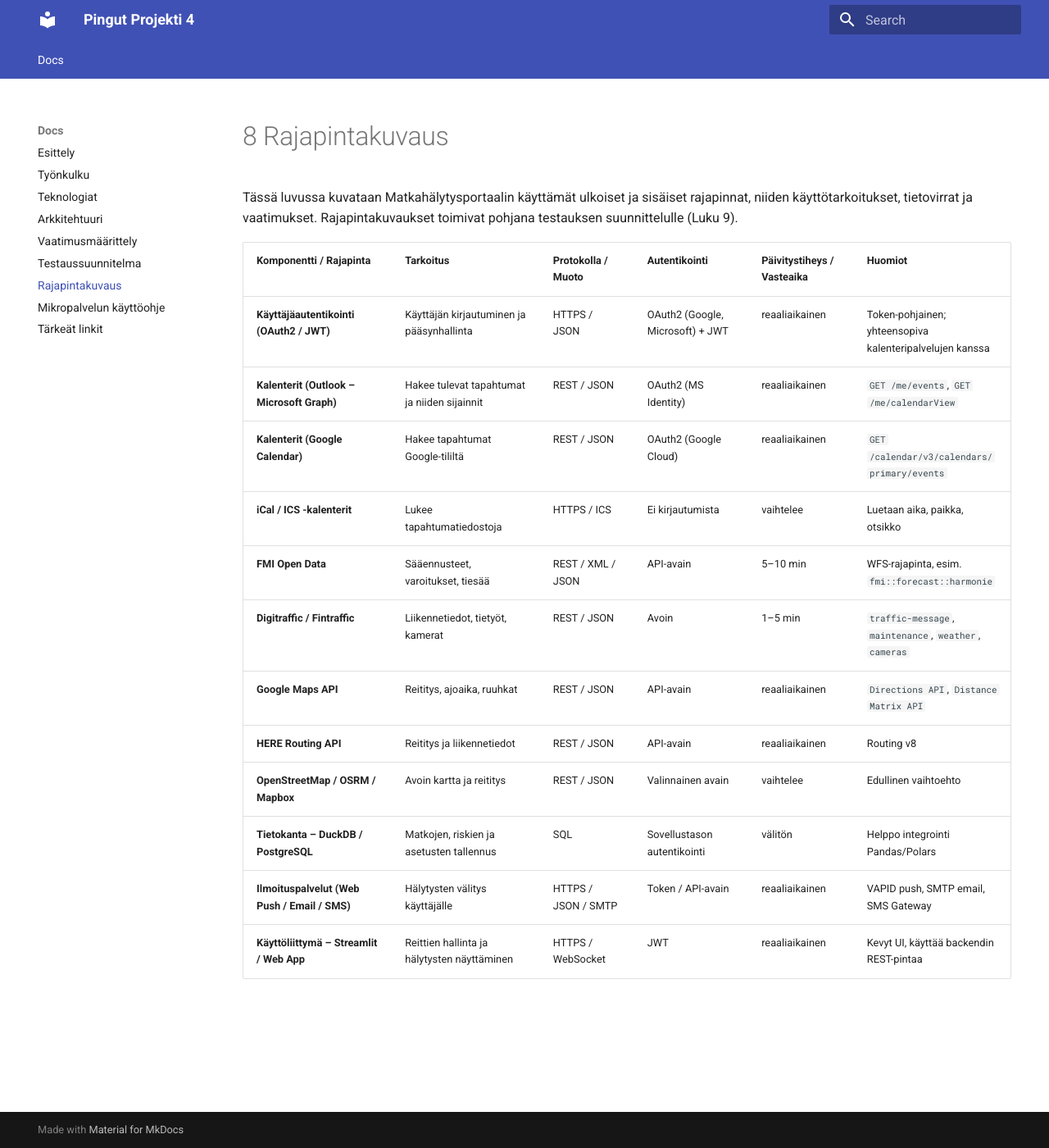
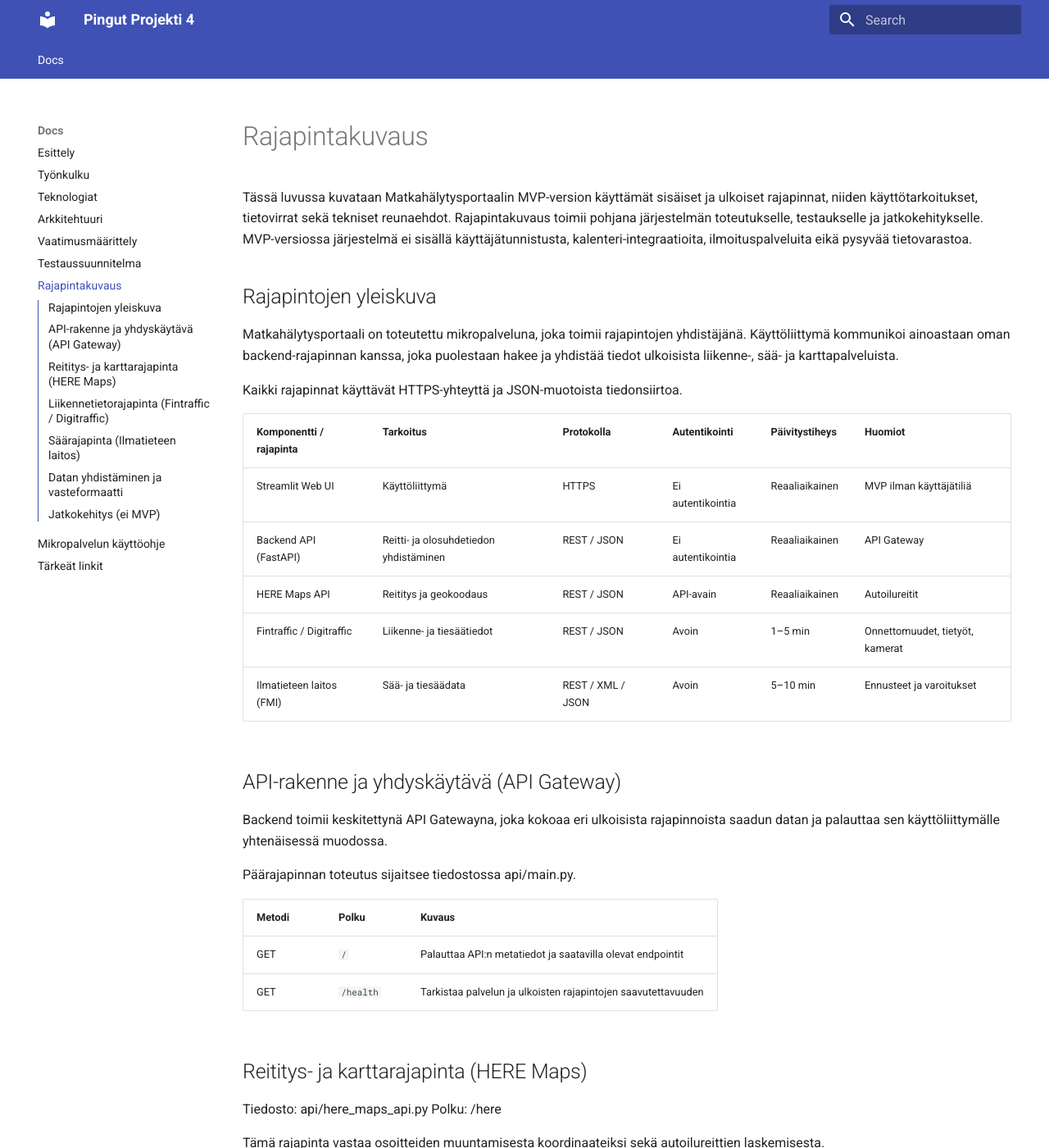
Before and after one commit to Sami-Python/Route_Pingut_Pro, an MkDocs documentation site: the page built from docs/docs/rajapintakuvaus.md, in a window 1280 px wide and 1400 px high. Shown: the whole window at 82% size. Built offline with MkDocs 1.6.1 and Material for MkDocs 9.7.7, drawn with Linux system fonts in a browser that asks for light colours; some of the changed text lies outside the part shown.

Commit message:
rajapintakuvaus päivitetty

```diff
--- a/docs/docs/rajapintakuvaus.md
+++ b/docs/docs/rajapintakuvaus.md
@@ -1,18 +1,93 @@
-# 8 Rajapintakuvaus
+# Rajapintakuvaus
 
-Tässä luvussa kuvataan Matkahälytysportaalin käyttämät ulkoiset ja sisäiset rajapinnat, niiden käyttötarkoitukset, tietovirrat ja vaatimukset. Rajapintakuvaukset toimivat pohjana testauksen suunnittelulle (Luku 9).
+Tässä luvussa kuvataan Matkahälytysportaalin MVP-version käyttämät sisäiset ja ulkoiset rajapinnat, niiden käyttötarkoitukset, tietovirrat sekä tekniset reunaehdot. Rajapintakuvaus toimii pohjana järjestelmän toteutukselle, testaukselle ja jatkokehitykselle. MVP-versiossa järjestelmä ei sisällä käyttäjätunnistusta, kalenteri-integraatioita, ilmoituspalveluita eikä pysyvää tietovarastoa.
 
-| **Komponentti / Rajapinta**                   | **Tarkoitus**                                | **Protokolla / Muoto** | **Autentikointi**                | **Päivitystiheys / Vasteaika** | **Huomiot**                                              |
-| --------------------------------------------- | -------------------------------------------- | ---------------------- | -------------------------------- | ------------------------------ | -------------------------------------------------------- |
-| **Käyttäjäautentikointi (OAuth2 / JWT)**      | Käyttäjän kirjautuminen ja pääsynhallinta    | HTTPS / JSON           | OAuth2 (Google, Microsoft) + JWT | reaaliaikainen                 | Token-pohjainen; yhteensopiva kalenteripalvelujen kanssa |
-| **Kalenterit (Outlook – Microsoft Graph)**    | Hakee tulevat tapahtumat ja niiden sijainnit | REST / JSON            | OAuth2 (MS Identity)             | reaaliaikainen                 | `GET /me/events`, `GET /me/calendarView`                 |
-| **Kalenterit (Google Calendar)**              | Hakee tapahtumat Google-tililtä              | REST / JSON            | OAuth2 (Google Cloud)            | reaaliaikainen                 | `GET /calendar/v3/calendars/primary/events`              |
-| **iCal / ICS -kalenterit**                    | Lukee tapahtumatiedostoja                    | HTTPS / ICS            | Ei kirjautumista                 | vaihtelee                      | Luetaan aika, paikka, otsikko                            |
-| **FMI Open Data**                             | Sääennusteet, varoitukset, tiesää            | REST / XML / JSON      | API-avain                        | 5–10 min                       | WFS-rajapinta, esim. `fmi::forecast::harmonie`           |
-| **Digitraffic / Fintraffic**                  | Liikennetiedot, tietyöt, kamerat             | REST / JSON            | Avoin                            | 1–5 min                        | `traffic-message`, `maintenance`, `weather`, `cameras`   |
-| **Google Maps API**                           | Reititys, ajoaika, ruuhkat                   | REST / JSON            | API-avain                        | reaaliaikainen                 | `Directions API`, `Distance Matrix API`                  |
-| **HERE Routing API**                          | Reititys ja liikennetiedot                   | REST / JSON            | API-avain                        | reaaliaikainen                 | Routing v8                                               |
-| **OpenStreetMap / OSRM / Mapbox**             | Avoin kartta ja reititys                     | REST / JSON            | Valinnainen avain                | vaihtelee                      | Edullinen vaihtoehto                                     |
-| **Tietokanta – DuckDB / PostgreSQL**          | Matkojen, riskien ja asetusten tallennus     | SQL                    | Sovellustason autentikointi      | välitön                        | Helppo integrointi Pandas/Polars                         |
-| **Ilmoituspalvelut (Web Push / Email / SMS)** | Hälytysten välitys käyttäjälle               | HTTPS / JSON / SMTP    | Token / API-avain                | reaaliaikainen                 | VAPID push, SMTP email, SMS Gateway                      |
-| **Käyttöliittymä – Streamlit / Web App**      | Reittien hallinta ja hälytysten näyttäminen  | HTTPS / WebSocket      | JWT                              | reaaliaikainen                 | Kevyt UI, käyttää backendin REST-pintaa                  |
+## Rajapintojen yleiskuva
+
+Matkahälytysportaali on toteutettu mikropalveluna, joka toimii rajapintojen yhdistäjänä. Käyttöliittymä kommunikoi ainoastaan oman backend-rajapinnan kanssa, joka puolestaan hakee ja yhdistää tiedot ulkoisista liikenne-, sää- ja karttapalveluista.
+
+Kaikki rajapinnat käyttävät HTTPS-yhteyttä ja JSON-muotoista tiedonsiirtoa.
+
+| Komponentti / rajapinta  | Tarkoitus                              | Protokolla        | Autentikointi     | Päivitystiheys | Huomiot                         |
+| ------------------------ | -------------------------------------- | ----------------- | ----------------- | -------------- | ------------------------------- |
+| Streamlit Web UI         | Käyttöliittymä                         | HTTPS             | Ei autentikointia | Reaaliaikainen | MVP ilman käyttäjätiliä         |
+| Backend API (FastAPI)    | Reitti- ja olosuhdetiedon yhdistäminen | REST / JSON       | Ei autentikointia | Reaaliaikainen | API Gateway                     |
+| HERE Maps API            | Reititys ja geokoodaus                 | REST / JSON       | API-avain         | Reaaliaikainen | Autoilureitit                   |
+| Fintraffic / Digitraffic | Liikenne- ja tiesäätiedot              | REST / JSON       | Avoin             | 1–5 min        | Onnettomuudet, tietyöt, kamerat |
+| Ilmatieteen laitos (FMI) | Sää- ja tiesäädata                     | REST / XML / JSON | Avoin             | 5–10 min       | Ennusteet ja varoitukset        |
+
+## API-rakenne ja yhdyskäytävä (API Gateway)
+
+Backend toimii keskitettynä API Gatewayna, joka kokoaa eri ulkoisista rajapinnoista saadun datan ja palauttaa sen käyttöliittymälle yhtenäisessä muodossa.
+
+Päärajapinnan toteutus sijaitsee tiedostossa api/main.py.
+
+| Metodi | Polku     | Kuvaus                                                        |
+| ------ | --------- | ------------------------------------------------------------- |
+| GET    | `/`       | Palauttaa API:n metatiedot ja saatavilla olevat endpointit    |
+| GET    | `/health` | Tarkistaa palvelun ja ulkoisten rajapintojen saavutettavuuden |
+
+## Reititys- ja karttarajapinta (HERE Maps)
+
+Tiedosto: api/here_maps_api.py
+Polku: /here
+
+Tämä rajapinta vastaa osoitteiden muuntamisesta koordinaateiksi sekä autoilureittien laskemisesta.
+
+| Metodi | Polku           | Parametrit                                         | Kuvaus                              |
+| ------ | --------------- | -------------------------------------------------- | ----------------------------------- |
+| GET    | `/here/geocode` | `address`                                          | Muuntaa osoitteen koordinaateiksi   |
+| POST   | `/here/route`   | `origin_lat`, `origin_lon`, `dest_lat`, `dest_lon` | Laskee reitin, keston ja etäisyyden |
+
+
+## Liikennetietorajapinta (Fintraffic / Digitraffic)
+
+Tiedosto: api/digitraffic_api.py
+Polku: /traffic
+
+Rajapinta hakee liikennetiedot reitin varrelta Digitrrafficin avoimesta rajapinnasta.
+
+| Metodi | Polku                   | Parametrit     | Kuvaus                           |
+| ------ | ----------------------- | -------------- | -------------------------------- |
+| GET    | `/traffic/messages`     | `route_coords` | Liikennehäiriöt ja onnettomuudet |
+| GET    | `/traffic/maintenance`  | `route_coords` | Tietyöt ja kunnossapito          |
+| GET    | `/traffic/cameras`      | `route_coords` | Kelikamerat                      |
+| GET    | `/traffic/road-weather` | `route_coords` | Tiesääasemat                     |
+
+Reitin koordinaatit annetaan muodossa lat1,lon1;lat2,lon2;....
+
+## Säärajapinta (Ilmatieteen laitos)
+
+Tiedosto: api/weather_api.py
+Polku: /weather
+
+Säärajapinta hakee sääennusteet ja varoitukset reitin alku- ja loppupisteille sekä tarvittaessa reitin varrelta.
+
+| Metodi | Polku            | Parametrit                                 | Kuvaus                           |
+| ------ | ---------------- | ------------------------------------------ | -------------------------------- |
+| GET    | `/weather/point` | `lat`, `lon`                               | Sääennuste koordinaattipisteelle |
+| GET    | `/weather/route` | `from_lat`, `from_lon`, `to_lat`, `to_lon` | Sääennuste reitin päihin         |
+
+Säädataa käytetään osana riskitason arviointia, mutta MVP-versiossa ei tehdä käyttäjäkohtaisia päätöksiä tai pitkäaikaista ennusteseurantaa.
+
+## Datan yhdistäminen ja vasteformaatti
+
+Backend yhdistää HERE Mapsin reittidatan, Fintrafficin liikennetiedot ja FMI:n säädatan yhdeksi JSON-vastaukseksi, joka palautetaan käyttöliittymälle.
+
+Vaste sisältää:
+– reitin perustiedot (kesto, etäisyys)
+– reitin varrella havaitut liikennepoikkeamat
+– sääolosuhteet ja mahdolliset varoitukset
+– yksinkertaisen riskiluokituksen (esim. matala / kohonnut / korkea)
+
+Kaikki data käsitellään reaaliaikaisesti, eikä sitä tallenneta pysyvästi.
+
+## Jatkokehitys (ei MVP)
+
+Arkkitehtuuri tukee seuraavia laajennuksia tulevaisuudessa:
+– käyttäjätunnistusta (OAuth2 / JWT)
+– kalenteri-integraatioita (Google, Outlook, iCal)
+– ilmoituspalveluita (push, email, SMS)
+– pysyvää tietovarastoa käyttäjäasetuksille ja historiatiedolle
+
+Näitä rajapintoja ei kuitenkaan käytetä eikä testata MVP-versiossa.
```
Also changed, not shown: docs/docs/testaussuunnitelma.md (+10 -8 lines).
